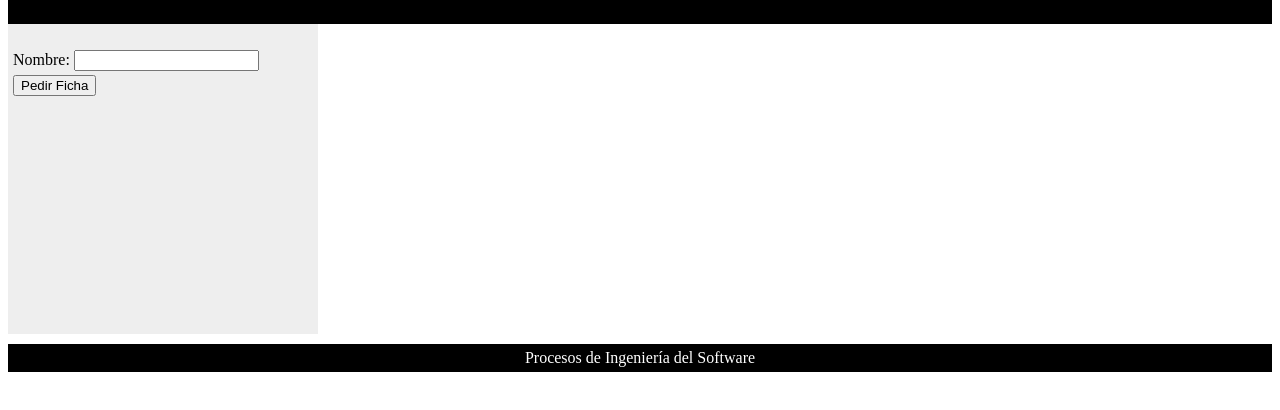
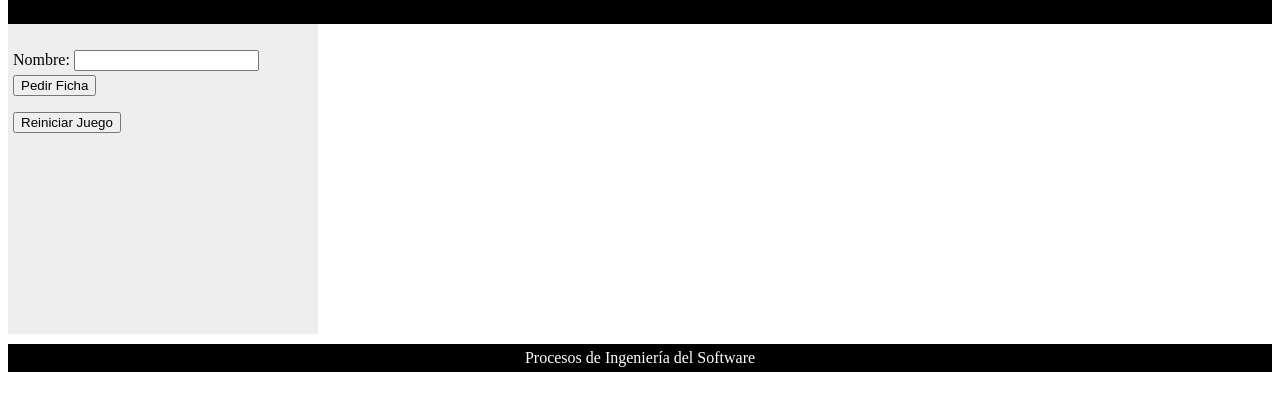
Before and after one commit to jgallud/laOca, a plain HTML site: page client/index-juego.html in a window 1280 px wide. Shown: the part 74-484 px from the top of the page. Drawn offline with Linux system fonts and the light colour scheme; files that its build step writes are made by us from their sources; files whose address does not match are found by name.

Commit message:
resetear desde un botón en el cliente

```diff
--- a/client/index-juego.html
+++ b/client/index-juego.html
@@ -16,6 +16,7 @@
 			<p id="pedir">
 				Nombre: <input type="text" id="nombre" /> <button id="pedirBtn">Pedir Ficha</button>
 			</p>
+			<p id="reinicio"><button id="reset" onclick="reset()">Reiniciar Juego</button></p>
 		</div>
 		<div id="partida" ></div>
 	</nav>
--- a/client/js/cliente-juego.js
+++ b/client/js/cliente-juego.js
@@ -21,3 +21,9 @@ function mostrarColor(color){
 	$('#pedir').remove();
 	$('#j1').append("Ficha: "+color);
 }
+
+function reset(){
+	$.getJSON(url+"reset",function(data){
+		window.location.reload();
+	})
+}
```
Also changed, not shown: laoca-server.js (+1 -7 lines).
